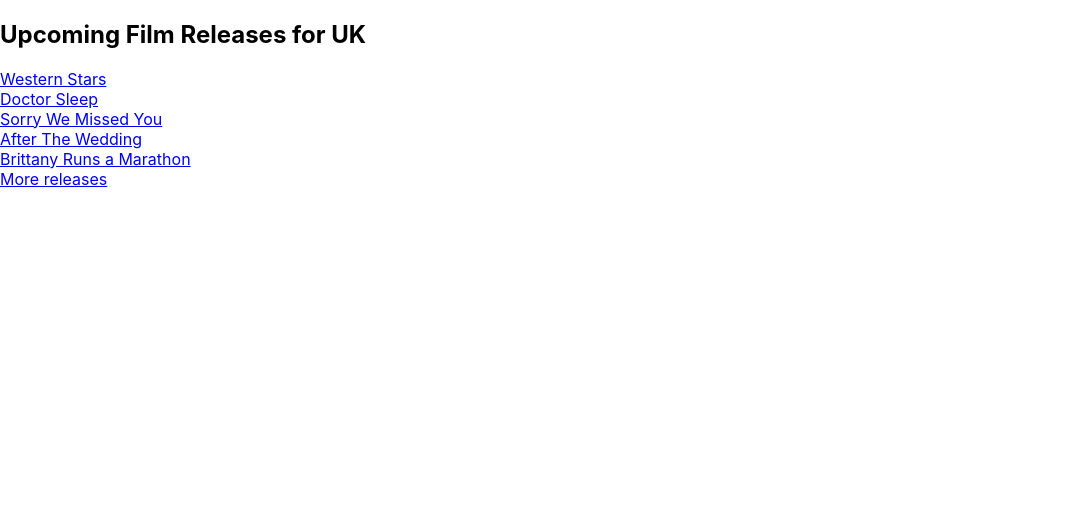
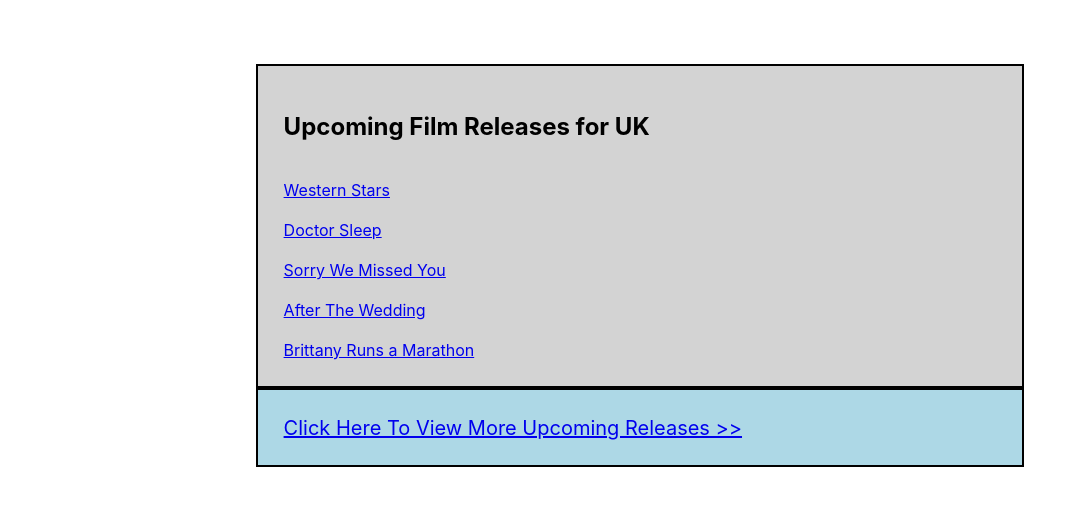
Before and after one commit to IShepherd77/wk14_d1_hw_Film_Reviews_React, a React (Create React App) app: page / in a window 1280 px wide. Shown: the top 506 px of the page, without its empty margins (0-1087 px from the left). Built offline with nearby package versions, Linux system fonts and the light colour scheme.

Commit message:
added minor css

```diff
--- a/src/components/Film.js
+++ b/src/components/Film.js
@@ -2,11 +2,10 @@
 
 class Film extends Component {
     render() {
-        return(
+        return (
             <div className="film">
-
+                <br></br>
                 <a href={this.props.children}>{this.props.name}</a>
-
                 <br></br>
             </div>
         )
--- a/src/containers/FilmContainer.js
+++ b/src/containers/FilmContainer.js
@@ -2,7 +2,7 @@
 import FilmList from '../components/FilmList';
 
 class FilmContainer extends Component {
-    constructor(props){
+    constructor(props) {
         super(props);
         this.state = {
             data: [
@@ -42,8 +42,8 @@
                     <FilmList data={this.state.data} />
                 </div>
 
-            <div>
-                 <a href="https://www.imdb.com/calendar/?region=gb">More releases</a>
+                <div className="footer">
+                    <a href="https://www.imdb.com/calendar/?region=gb">Click Here To View More Upcoming Releases >></a>
                 </div>
             </Fragment>
         )
--- a/src/index.css
+++ b/src/index.css
@@ -1,4 +1,6 @@
 body {
+
+  font-size: 1em;
   margin: 0;
   font-family: -apple-system, BlinkMacSystemFont, "Segoe UI", "Roboto", "Oxygen",
     "Ubuntu", "Cantarell", "Fira Sans", "Droid Sans", "Helvetica Neue",
@@ -11,3 +13,28 @@
   font-family: source-code-pro, Menlo, Monaco, Consolas, "Courier New",
     monospace;
 }
+
+.film-container {
+background-color: lightgray;
+color: black;
+border: 2px solid black;
+padding: 2%;
+margin-left: 20%;
+margin-right: 20%;
+margin-top: 5%;
+}
+
+.film {
+  color: blue;
+}
+
+.footer {
+background-color: lightblue;
+font-size: 20px;
+color: black;
+border: 2px solid black;
+padding: 2%;
+margin-left: 20%;
+margin-right: 20%;
+
+}
```
Also changed, not shown: src/components/FilmList.js (+3 -4 lines). Lines whose indentation alone changed are shown as unchanged.
